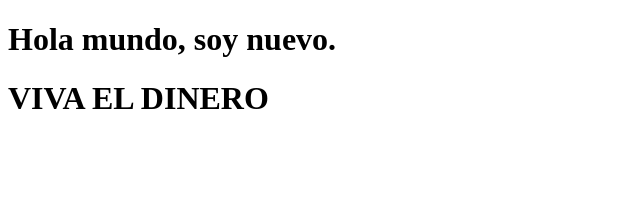
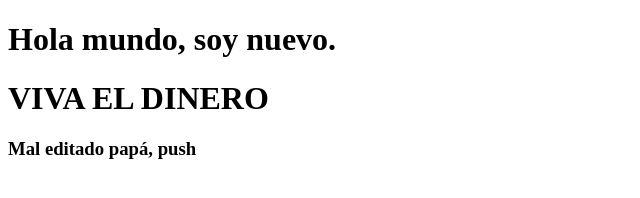
Before and after one commit to flatjose01/Demo, a plain HTML site: page index.html in a window 1280 px wide. Shown: the whole page, without its empty margins (0-640 px from the left). Drawn offline with Linux system fonts and the light colour scheme.

Commit message:
Se comentó informando que se hio algunos cambios, y esta en la version 0.0.1. Mas un comentario el cual es "Hola mundo, soy nuevo". uytREW hubo un fallo en la version anterior.

```diff
--- a/index.html
+++ b/index.html
@@ -8,5 +8,6 @@
 <body>
 <h1>Hola mundo, soy nuevo.</h1>
 <h1>VIVA EL DINERO</h1>
+<h3>Mal editado papá, push</h3>
 </body>
 </html>
```
